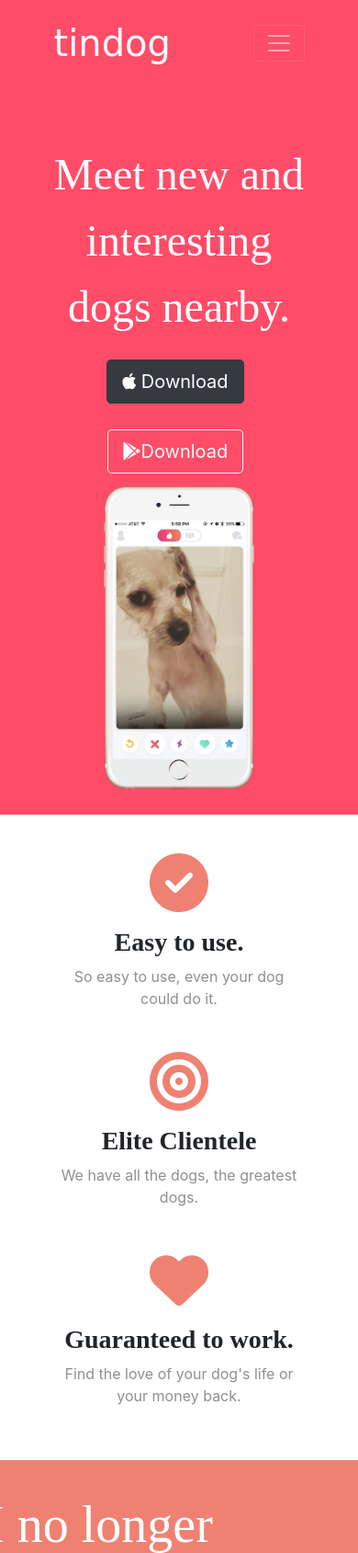
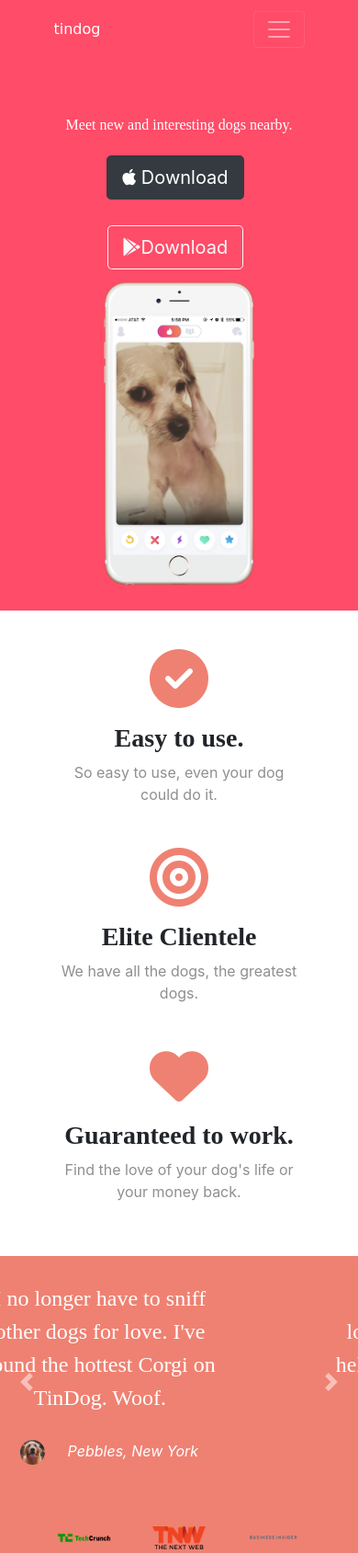
Before and after one commit to Neha126/tindog__, a plain HTML site: page TinDog-Start-master/index.html in a window 390 px wide. Shown: the top 1689 px of the page at 92% size. Drawn offline with nearby package versions, Linux system fonts and the light colour scheme.

Commit message:
add media querry

```diff
--- a/TinDog-Start-master/css/styles.css
+++ b/TinDog-Start-master/css/styles.css
@@ -115,4 +115,16 @@ p {
   #title {
     text-align: center;
   }
+  h1 {
+    font-size: 1rem;
+  }
+  h2 {
+    font-size: 1.5rem;
+  }
+  .navbar-brand {
+    font-size: 1rem;
+  }
+  #cta h3 {
+    font-size: 1.5rem;
+  }
 }
```
